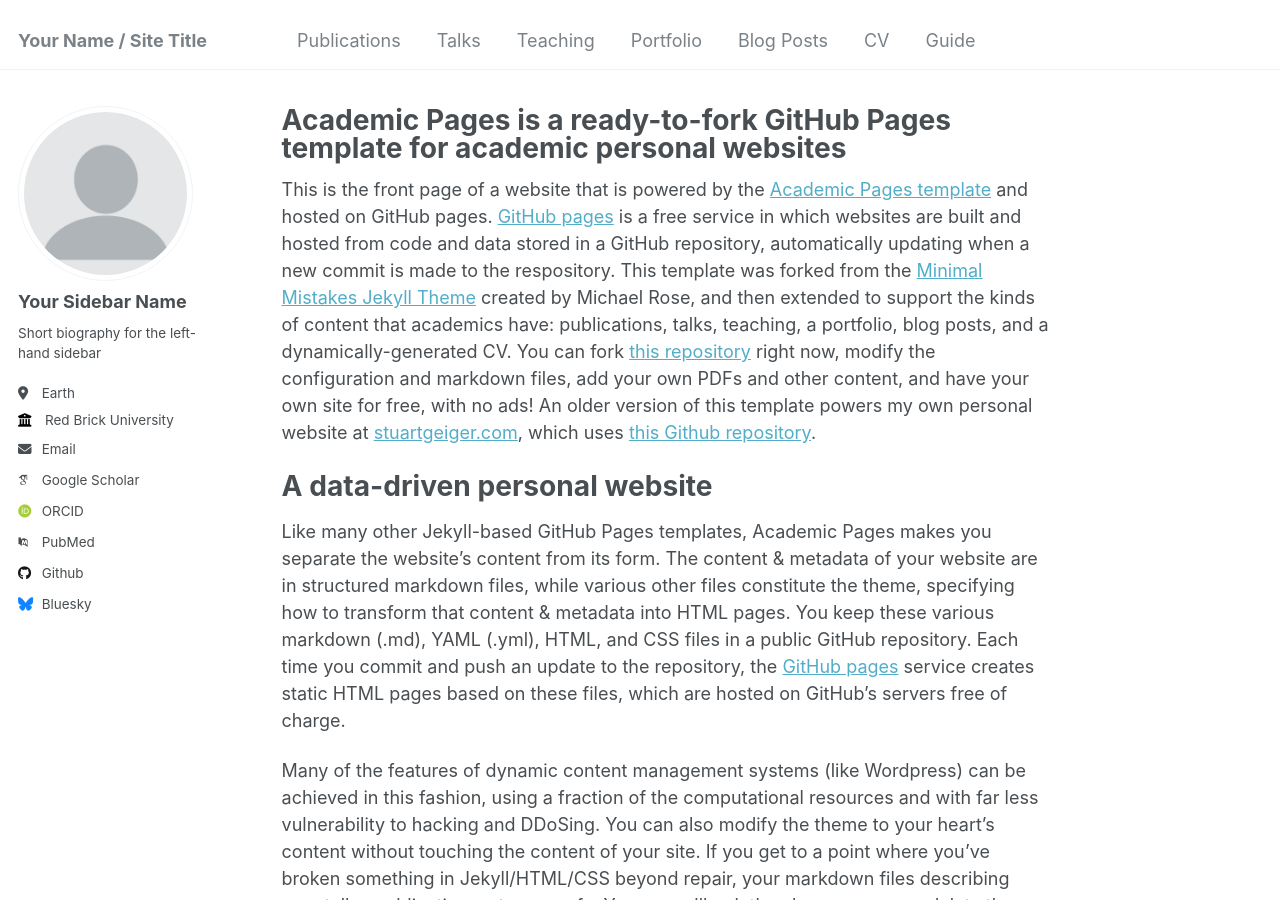
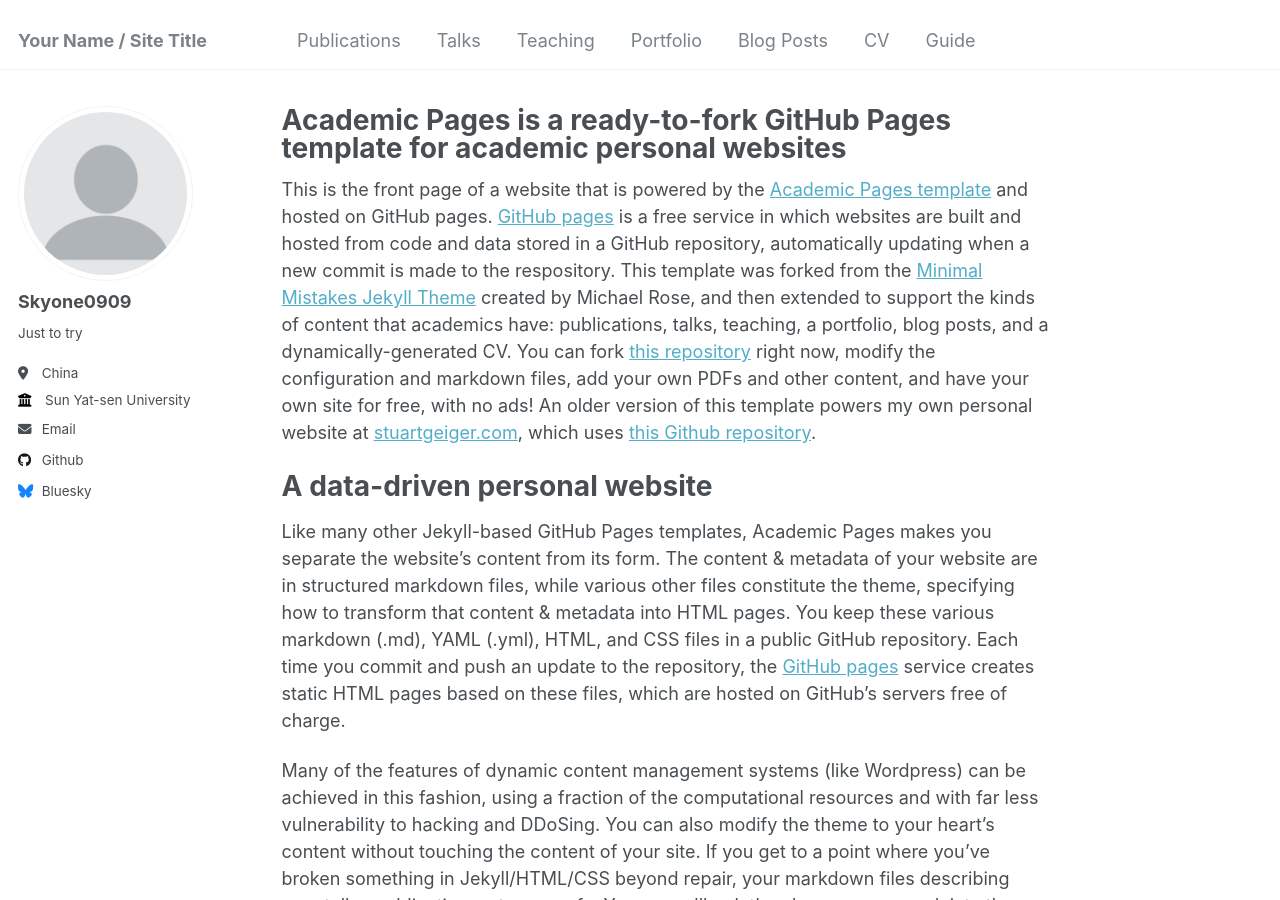
Before and after one commit to Tian1Han/Tian1Han.github.io, a Jekyll site: the page built from _pages/about.md, in a window 1280 px wide and 900 px high. Built offline with Jekyll 4.4.1, drawn with Linux system fonts in a browser that asks for light colours; some web fonts are replaced.

Commit message:
Update _config.yml

```diff
--- a/_config.yml
+++ b/_config.yml
@@ -22,21 +22,21 @@ repository               : "academicpages/academicpages.github.io"
 author:
   # Biographic information
   avatar           : "profile.png"
-  name             : "Your Sidebar Name"
+  name             : "Skyone0909"
   pronouns         : # example: "she/her"
-  bio              : "Short biography for the left-hand sidebar"
-  location         : "Earth"
-  employer         : "Red Brick University"
+  bio              : "Just to try"
+  location         : "China"
+  employer         : "Sun Yat-sen University"
   uri              : # URL
   email            : "none@example.org"
 
   # Academic websites
   arxiv            : # URL - Update with the correct link to your profile
-  googlescholar    : "https://scholar.google.com/citations?user=PS_CX0AAAAAJ"
+  googlescholar    : # "https://scholar.google.com/citations?user=PS_CX0AAAAAJ"
   impactstory      : # URL
-  orcid            : "http://orcid.org/yourorcidurl"
+  orcid            : # "http://orcid.org/yourorcidurl"
   semantic         : # URL
-  pubmed           : "https://www.ncbi.nlm.nih.gov/pubmed/?term=john+snow"
+  pubmed           : # "https://www.ncbi.nlm.nih.gov/pubmed/?term=john+snow"
   researchgate     : # URL
 
   # Repositories and software development
```
